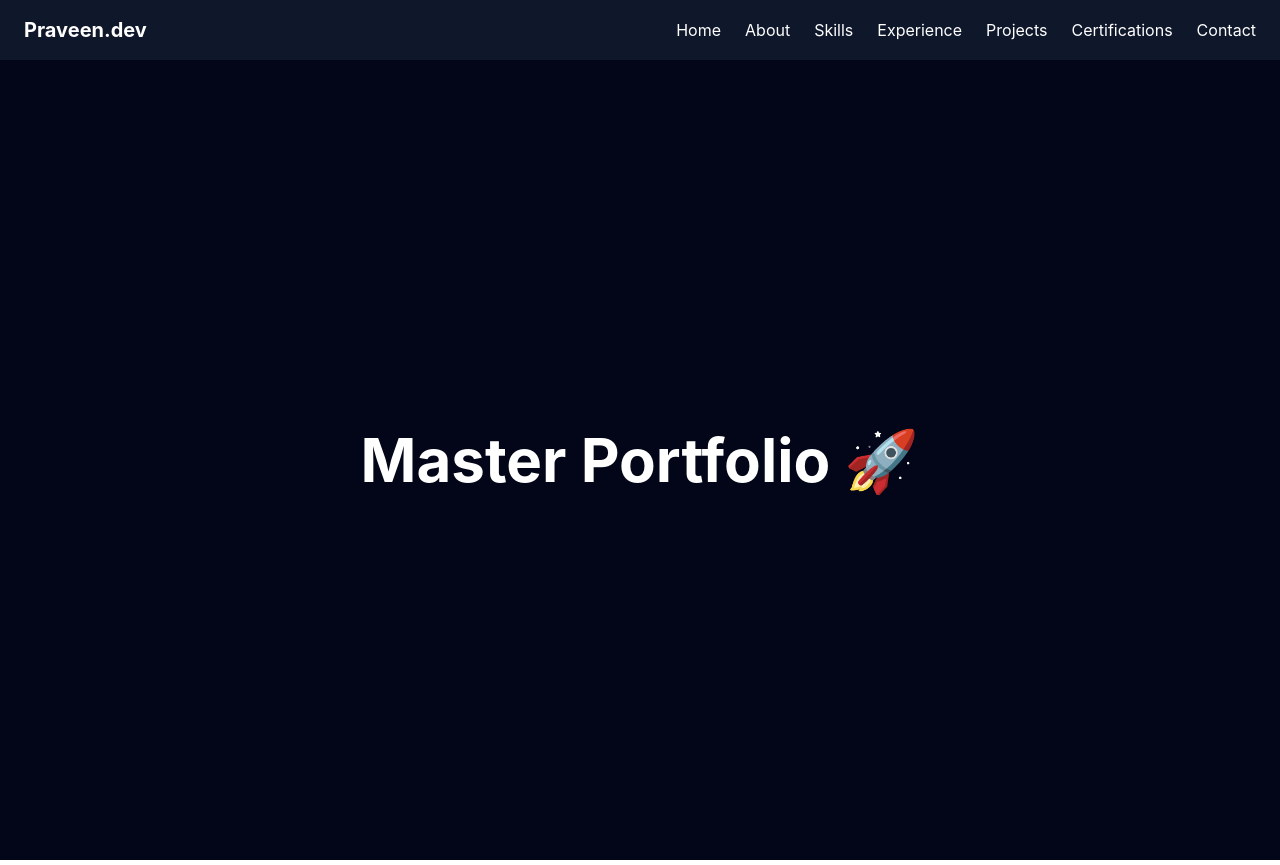
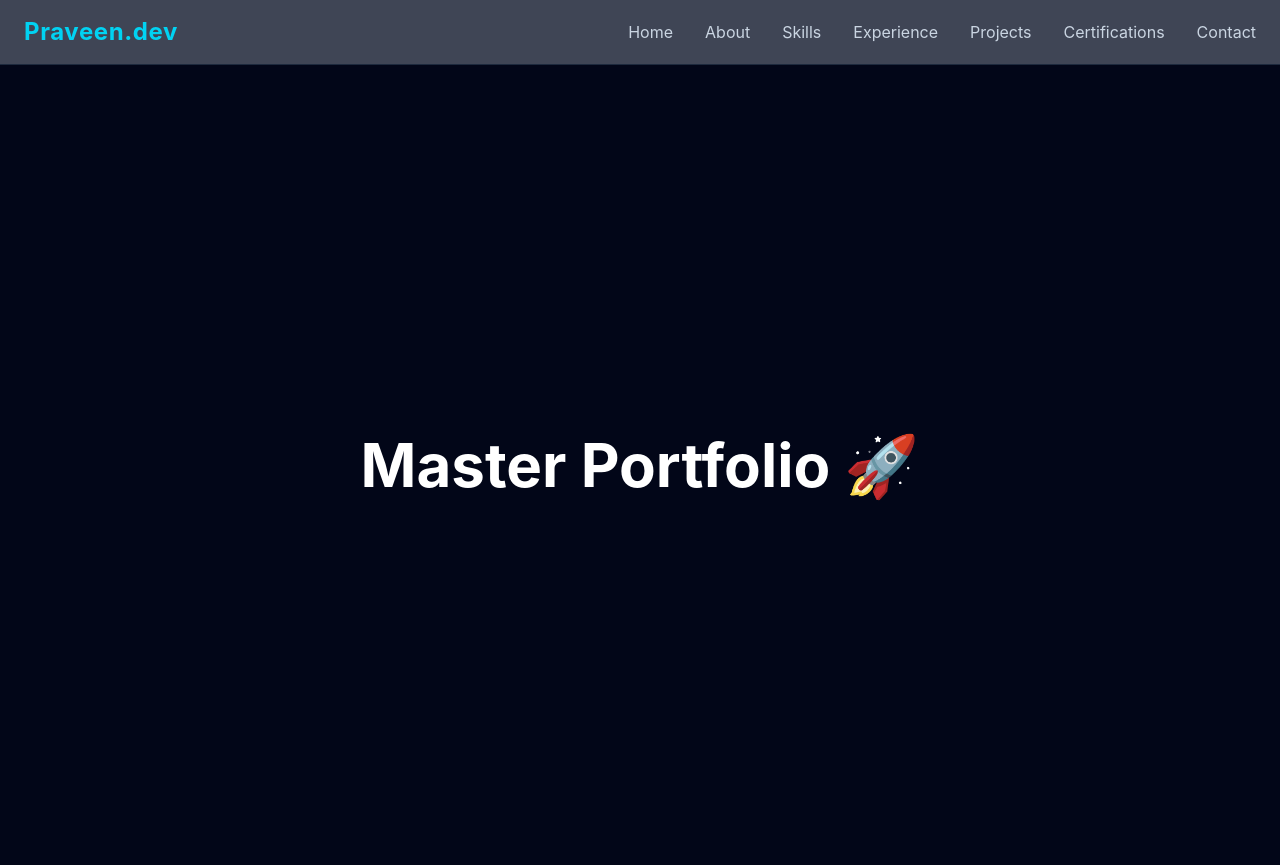
Before and after one commit to praveenchapala/Master-Portfolio, a React (Vite) app in the folder portfolio-app/: page / in a window 1280 px wide. Built offline with nearby package versions, Linux system fonts and the light colour scheme.

Commit message:
Added Dynamic nature of the portfolio

```diff
--- a/portfolio-app/src/components/layout/Navbar.jsx
+++ b/portfolio-app/src/components/layout/Navbar.jsx
@@ -1,22 +1,25 @@
 import navigation from "../../data/navigation";
+import site from "../../data/site";
 
 function Navbar() {
   return (
-    <nav className="bg-slate-900 text-white">
-      <div className="max-w-7xl mx-auto px-6 py-4 flex justify-between items-center">
-
+    <nav className="sticky top-0 z-50 bg-slate-900/80 backdrop-blur-md border-b border-slate-800 text-white">
+      <div className="max-w-7xl mx-auto px-6 py-4 flex items-center justify-between">
         {/* Logo */}
-        <h1 className="text-xl font-bold">
-          Praveen.dev
-        </h1>
+        <a
+          href="#home"
+          className="text-2xl font-bold tracking-wide text-cyan-400 hover:text-cyan-300 transition-colors"
+        >
+          {site.logo}
+        </a>
 
         {/* Navigation Links */}
-        <div className="flex gap-6">
+        <div className="hidden md:flex items-center gap-8">
           {navigation.map((item) => (
             <a
               key={item.id}
               href={item.href}
-              className="hover:text-cyan-400 transition-colors"
+              className="text-slate-300 hover:text-cyan-400 transition-colors duration-300"
             >
               {item.name}
             </a>
--- /dev/null
+++ b/portfolio-app/src/data/site.js
@@ -0,0 +1,10 @@
+const site = {
+  logo: "Praveen.dev",
+
+  title: "Chapala Praveen Portfolio",
+
+  description:
+    "Professional portfolio showcasing software engineering, QA automation, and real-world projects.",
+};
+
+export default site;
```
